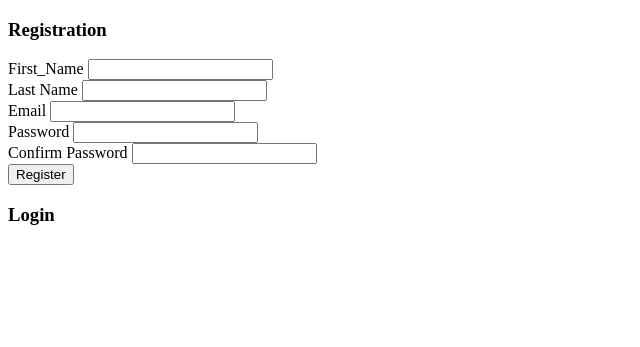
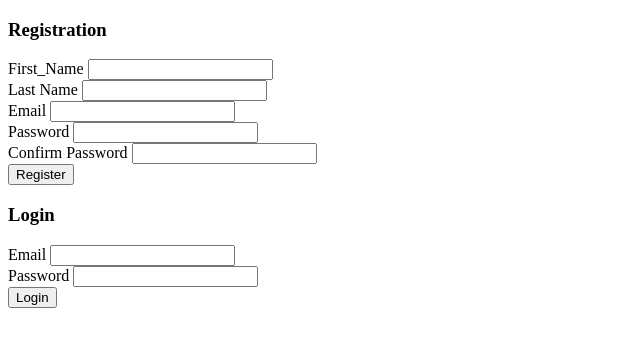
Before and after one commit to rickyrod4/login, a Django app: page / in a window 1280 px wide. Shown: the top 347 px of the page, without its empty margins (0-640 px from the left). Run offline with Django 3.2, Linux system fonts and the light colour scheme.

Commit message:
created login function and stored user in session

```diff
--- a/home/templates/index.html
+++ b/home/templates/index.html
@@ -31,6 +31,17 @@
     </div>
     <div id="login">
         <h3>Login</h3>
+        <form action="/login" method="POST">
+        {% csrf_token %}
+        <label for="email">Email</label>
+        <input type="email" name="email" id="email">
+        <br>
+        <label for="password">Password</label>
+        <input type="password" name="password" id="password">
+        <br>
+        <button>Login</button>
+
+        </form>
 
 
     </div>
--- a/home/urls.py
+++ b/home/urls.py
@@ -3,5 +3,7 @@ from . import views
 
 urlpatterns = [
     path('', views.index),
-    path('register', views.register)
+    path('register', views.register),
+    path('login', views.login),
+    path('success', views.success)
 ]
--- a/home/views.py
+++ b/home/views.py
@@ -1,5 +1,6 @@
-from django.shortcuts import render, redirect
+from django.shortcuts import render, redirect, HttpResponse
 from home.models import User
+from django.contrib import messages
 
 # Create your views here.
 
@@ -9,3 +10,19 @@ def index(request):
 def register(request):
     User.objects.register(request.POST)
     return redirect('/')
+
+def login(request):
+    result = User.objects.athenticate(request.POST['email'], request.POST['password'])
+    if result == False:
+        messages.error(request, "Invalid Email/Password")
+    else:
+        user = User.objects.get(email=request.POST['email'])
+        request.session['user_id'] = user.id
+        return redirect('/success')
+    return redirect('/')
+
+def success(request):
+    context = {
+        'user' : User.objects.get(id=request.session['user_id'])
+    }
+    return render(request, 'success.html', context)
```
Also changed, not shown: home/models.py (+7 -0 lines), home/templates/success.html (added, +13 -0 lines), db.sqlite3.
